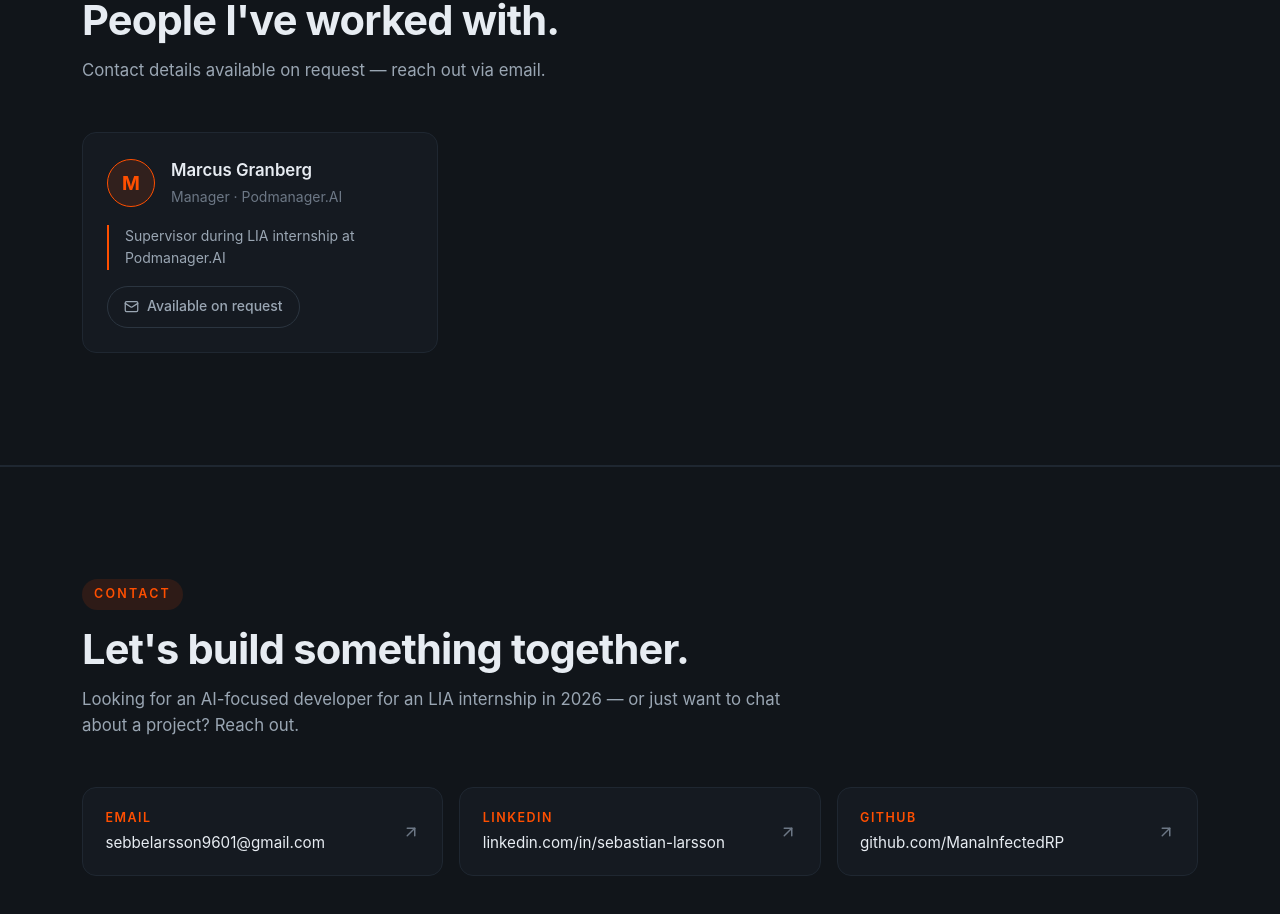
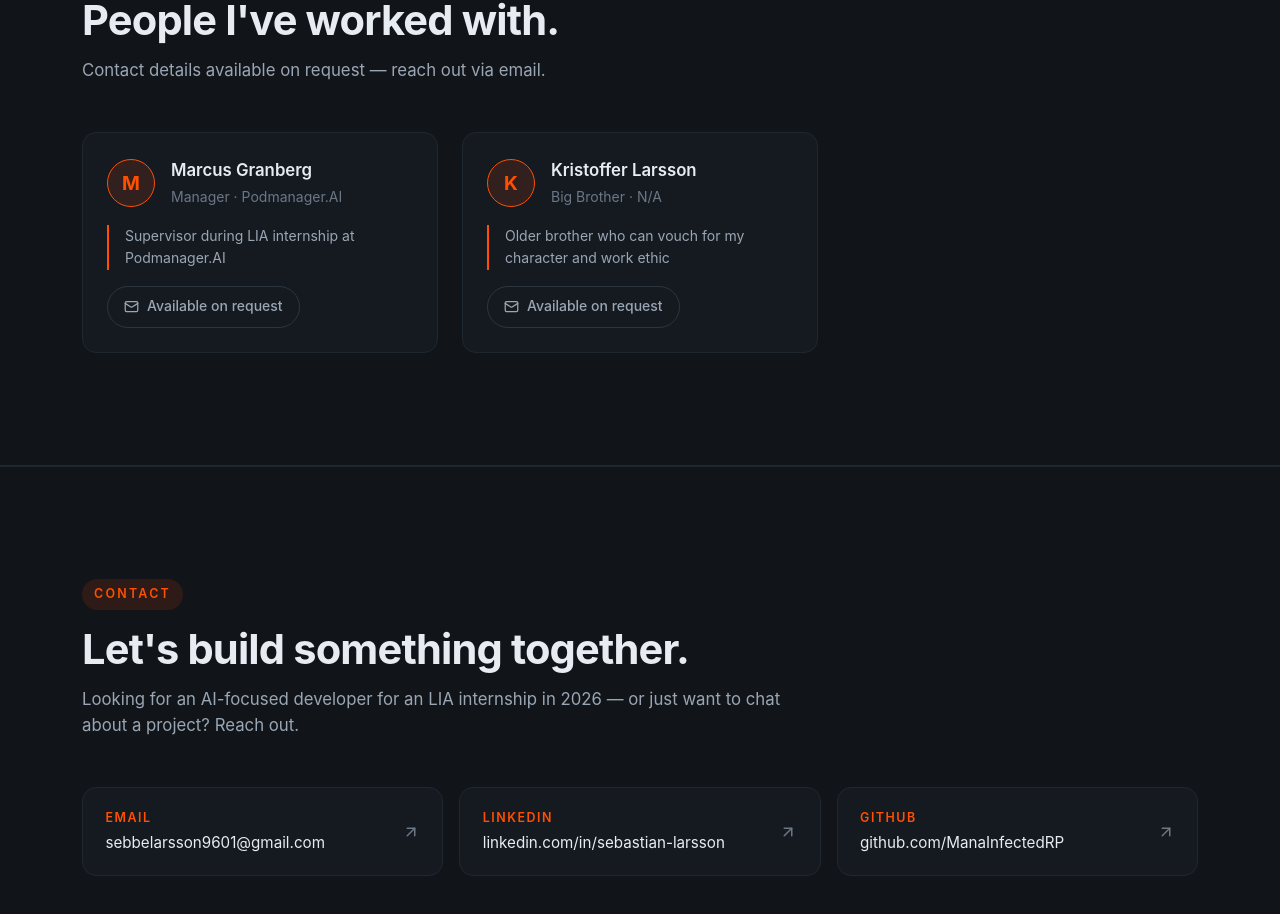
Before and after one commit to ManaInfectedRP/sebbe-portfolio, a React (Vite) app: page / in a window 1280 px wide. Shown: the part 4655-5569 px from the top of the page. Built offline with nearby package versions, Linux system fonts and the light colour scheme.

Commit message:
1 more Refere

```diff
--- a/src/data/references.ts
+++ b/src/data/references.ts
@@ -18,4 +18,13 @@ export const references: Reference[] = [
     phone: '076-100 04 71',
     relation: 'Supervisor during LIA internship at Podmanager.AI',
   },
+  {
+    id: 'kristoffer-larsson',
+    name: 'Kristoffer Larsson',
+    role: 'Big Brother',
+    company: 'N/A',
+    email: '',
+    phone: '',
+    relation: 'Older brother who can vouch for my character and work ethic',
+  },
 ];
```
